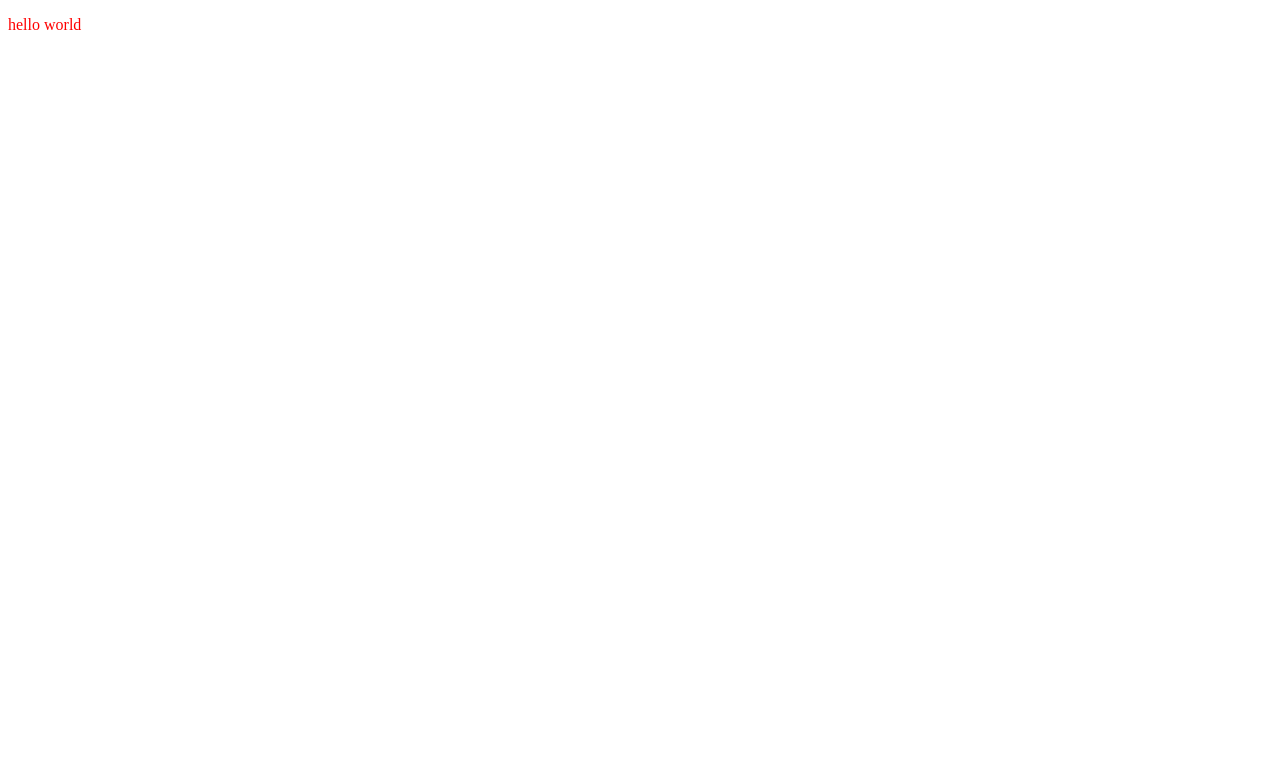
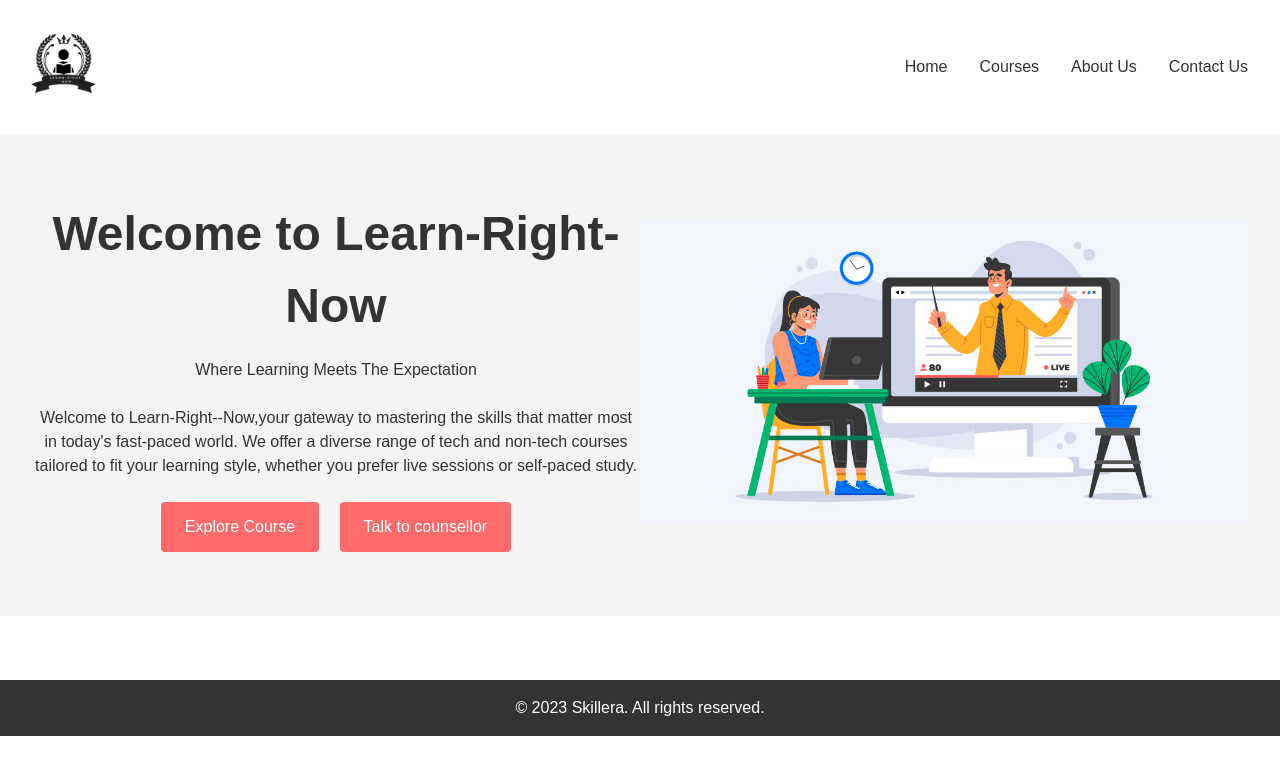
Before and after one commit to ishanwalia7579/Learn-Right--Now, a plain HTML site: page index.html in a window 1280 px wide. Drawn offline with Linux system fonts and the light colour scheme.

Commit message:
add all pages

```diff
--- a/index.html
+++ b/index.html
@@ -3,12 +3,55 @@
 <head>
     <meta charset="UTF-8">
     <meta name="viewport" content="width=device-width, initial-scale=1.0">
-    <title>Document</title>
+    <title>Learn-Right--Now</title>
     <link rel="stylesheet" href="style.css">
 </head>
 <body>
-    <p>hello world</p>
 
+    <header>
+        <nav>
+            <div class="logo">
+                <img src="Logo.png" alt="Logo" />
+            </div>
+            <ul>
+                <li><a href="idex.html">Home</a></li>
+                <li><a href="#">Courses</a></li>
+                <li><a href="#">About Us</a></li>
+                <li><a href="#">Contact Us</a></li>
+            </ul>
+        </nav>
+    </header>
+
+
+      <main>
+        <section class="hero">
+          <div class="hero-content">
+            <h1>Welcome to Learn-Right-Now</h1>
+            <p>Where Learning Meets The Expectation</p>
+            <br>
+            <p>Welcome to Learn-Right--Now,your gateway to mastering the skills that matter most in
+                today's fast-paced world. We offer a diverse range of tech and non-tech courses tailored to fit your learning
+                style, whether you prefer live sessions or self-paced study.
+            </p>
+            <br>
+            <div class="cta-buttons">
+              <a href="#" class="btn">Explore Course</a>
+              <a href="#" class="btn">Talk to counsellor</a>
+            </div>
+          </div>
+          <div class="hero-image">
+            <img src="Study.jpg" alt="Learning materials">
+          </div>
+        </section>
+
+        <section class="about">
+
+        </section>
+      </main>
+
+      <footer>
+        <p>&copy; 2023 Skillera. All rights reserved.</p>
+      </footer>
 <script src="javascript.js"></script>
 </body>
 </html>
--- a/style.css
+++ b/style.css
@@ -1,3 +1,98 @@
-p{
-    color: red;
+/* Reset some default styles */
+* {
+  margin: 0;
+  padding: 0;
+  box-sizing: border-box;
 }
+
+/* Body styles */
+body {
+  font-family: Arial, sans-serif;
+  font-size: 16px;
+  line-height: 1.5;
+  color: #333;
+}
+
+/* Header styles */
+header {
+  background-color: #fff;
+  box-shadow: 0 2px 5px rgba(0, 0, 0, 0.1);
+  padding: 1rem;
+}
+
+nav {
+  display: flex;
+  align-items: center; /* Center align items vertically */
+  justify-content: space-between; /* Space between logo and links */
+}
+
+.logo img {
+  height: 95px;
+   /* Logo height */
+}
+
+nav ul {
+  display: flex;
+  justify-content: center;
+  list-style-type: none;
+}
+
+nav li {
+  margin: 0 1rem;
+}
+
+nav a {
+  color: #333;
+  text-decoration: none;
+}
+
+/* Main content styles */
+.hero {
+  display: flex;
+  justify-content: space-between;
+  align-items: center;
+  background-color: #f4f4f4;
+  padding: 4rem 2rem;
+}
+
+.hero-content {
+  flex: 1;
+  text-align: center;
+}
+
+.hero h1 {
+  font-size: 3rem;
+  margin-bottom: 1rem;
+}
+
+.cta-buttons .btn {
+  display: inline-block;
+  background-color: #ff6b6b;
+  color: #fff;
+  text-decoration: none;
+  padding: 0.8rem 1.5rem;
+  border-radius: 4px;
+  margin: 0 0.5rem;
+}
+
+.hero-image {
+  flex: 1;
+  text-align: center;
+}
+
+.hero-image img {
+  max-width: 100%;
+  height: auto;
+}
+
+.about {
+  padding: 2rem;
+}
+
+/* Footer styles */
+footer {
+  background-color: #333;
+  color: #fff;
+  padding: 1rem;
+  text-align: center;
+}
```
